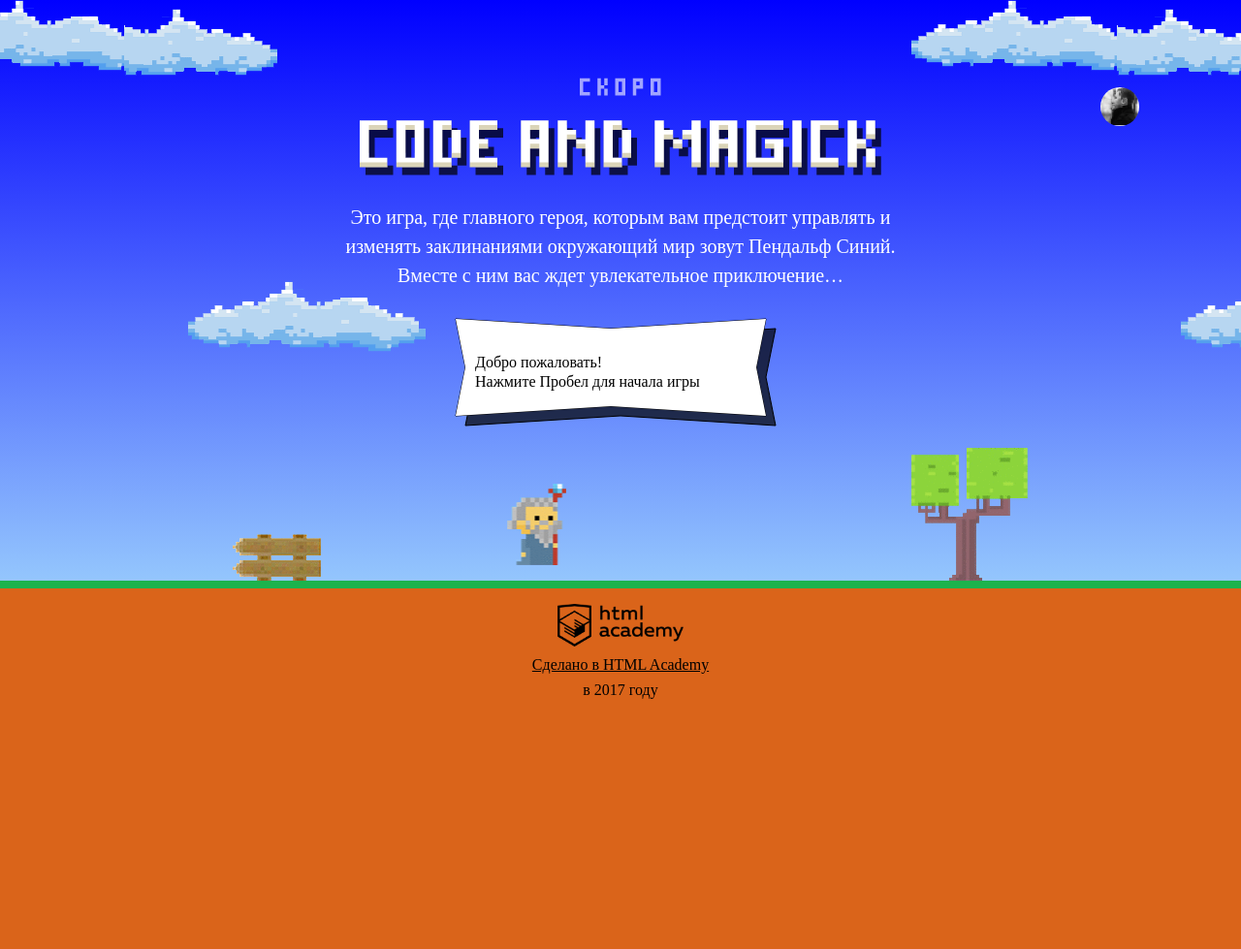
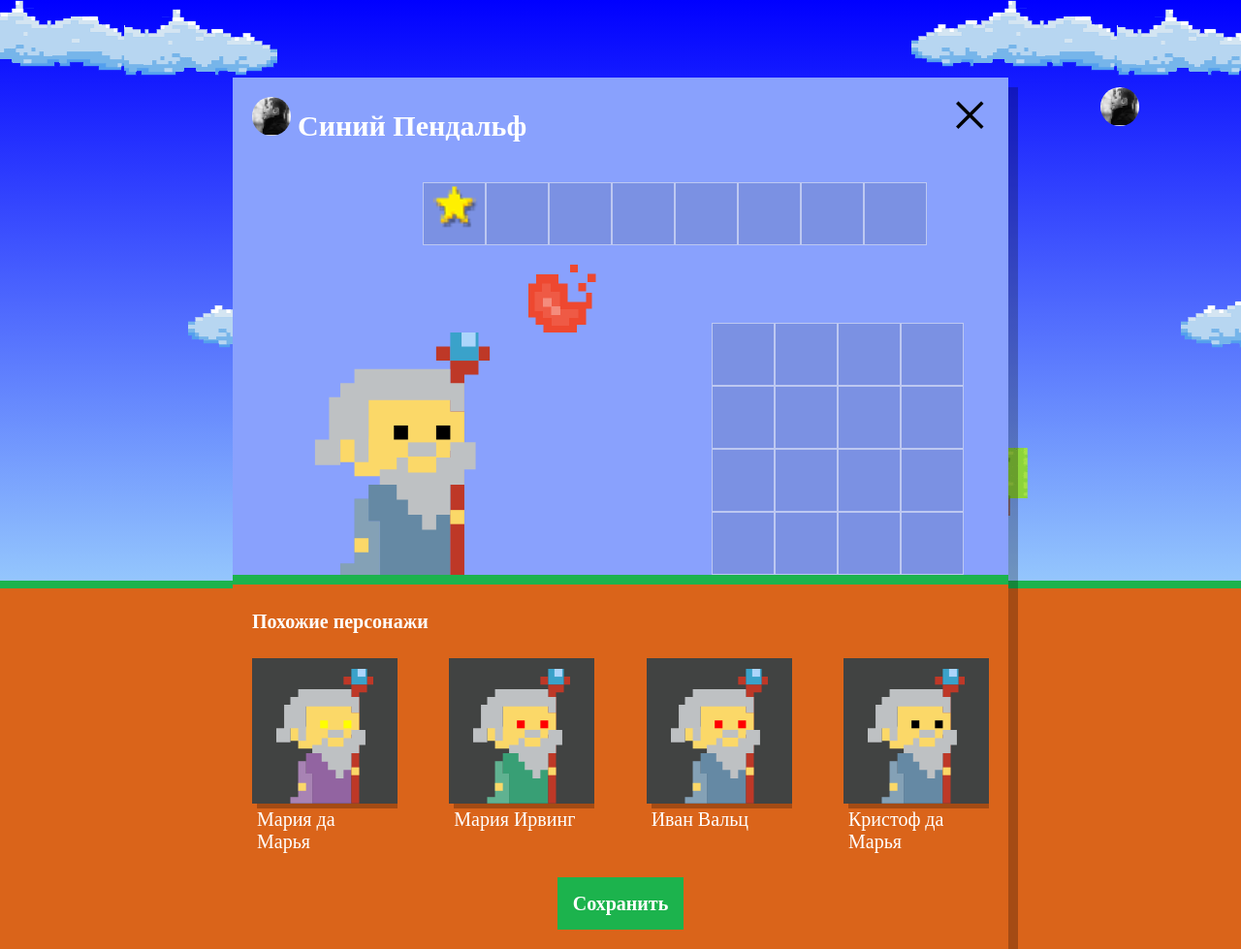
Before and after one commit to romanovaviktoriya/149336-code-and-magick, a website: page index.html in a window 1280 px wide. Shown: the whole page at 97% size. Before the commit the page ends 800 px from the top, so only its background shows below. Drawn offline with Linux system fonts and the light colour scheme; a web font is replaced by a local one.

Commit message:
#9 Учебный проект: нас орда
Работающая версия в ожидании рецензии...

```diff
--- a/index.html
+++ b/index.html
@@ -181,6 +181,7 @@
   </div>
 </template>
 
+<script src="js/setup.js?9"></script>
 <script src="js/game.js"></script>
 
 </body>
--- /dev/null
+++ b/js/setup.js
@@ -0,0 +1,66 @@
+/**
+ * Created by КузяАсер on 22.11.2017.
+ */
+'use strict';
+(function () {
+  var WIZARD_NAMES = ['Иван', 'Хуан Себастьян', 'Мария', 'Кристоф', 'Виктор', 'Юлия', 'Люпита', 'Вашингтон'];
+  var WIZARD_SURNAMES = ['да Марья', 'Верон', 'Мирабелла', 'Вальц', 'Онопко', 'Топольницкая', 'Нионго', 'Ирвинг'];
+  var COAT_COLOR = ['rgb(101, 137, 164)', 'rgb(241, 43, 107)', 'rgb(146, 100, 161)', 'rgb(56, 159, 117)', 'rgb(215, 210, 55)', 'rgb(0, 0, 0)'];
+  var EYES_COLOR = ['black', 'red', 'blue', 'yellow', 'green'];
+
+  function randomInteger(min, max) {
+    var rand = min + Math.random() * (max + 1 - min);
+    rand = Math.floor(rand);
+    return rand;
+  }
+  function getNameHero() {
+    var nameFamily;
+    var a = randomInteger(0, WIZARD_NAMES.length - 1);
+    var b = randomInteger(0, WIZARD_SURNAMES.length - 1);
+    nameFamily = WIZARD_NAMES[a] + ' ' + WIZARD_SURNAMES[b];
+    return nameFamily;
+  }
+  function getCoatColor() {
+    var indexColor = randomInteger(0, COAT_COLOR.length - 1);
+    coatColor = COAT_COLOR[indexColor];
+    return coatColor;
+  }
+  function getEyesColor() {
+    var indexColor = randomInteger(0, EYES_COLOR.length - 1);
+    eyesColor = EYES_COLOR[indexColor];
+    return eyesColor;
+  }
+
+  var blockSetup = document.querySelector('.setup');
+  blockSetup.classList.remove('hidden');
+
+  var similarListElement = blockSetup.querySelector('.setup-similar-list');
+
+  var similarWizardTemplate = document.querySelector('#similar-wizard-template').content.querySelector('.setup-similar-item');
+
+  var wizards = [];
+  for (var i = 0; i < 4; i++) {
+    var nameFamily = getNameHero(WIZARD_NAMES, WIZARD_SURNAMES);
+    var coatColor = getCoatColor(COAT_COLOR);
+    var eyesColor = getEyesColor(EYES_COLOR);
+    wizards[i] = {name: nameFamily, coatColor: coatColor, eyesColor: eyesColor};
+  }
+
+  var renderWizard = function (wizard) {
+    var wizardElement = similarWizardTemplate.cloneNode(true);
+
+    wizardElement.querySelector('.setup-similar-label').textContent = wizard.name;
+    wizardElement.querySelector('.wizard-coat').style.fill = wizard.coatColor;
+    wizardElement.querySelector('.wizard-eyes').style.fill = wizard.eyesColor;
+
+    return wizardElement;
+  };
+
+  var fragment = document.createDocumentFragment();
+  for (var j = 0; j < wizards.length; j++) {
+    fragment.appendChild(renderWizard(wizards[j]));
+  }
+  similarListElement.appendChild(fragment);
+
+  blockSetup.querySelector('.setup-similar').classList.remove('hidden');
+})();
```
